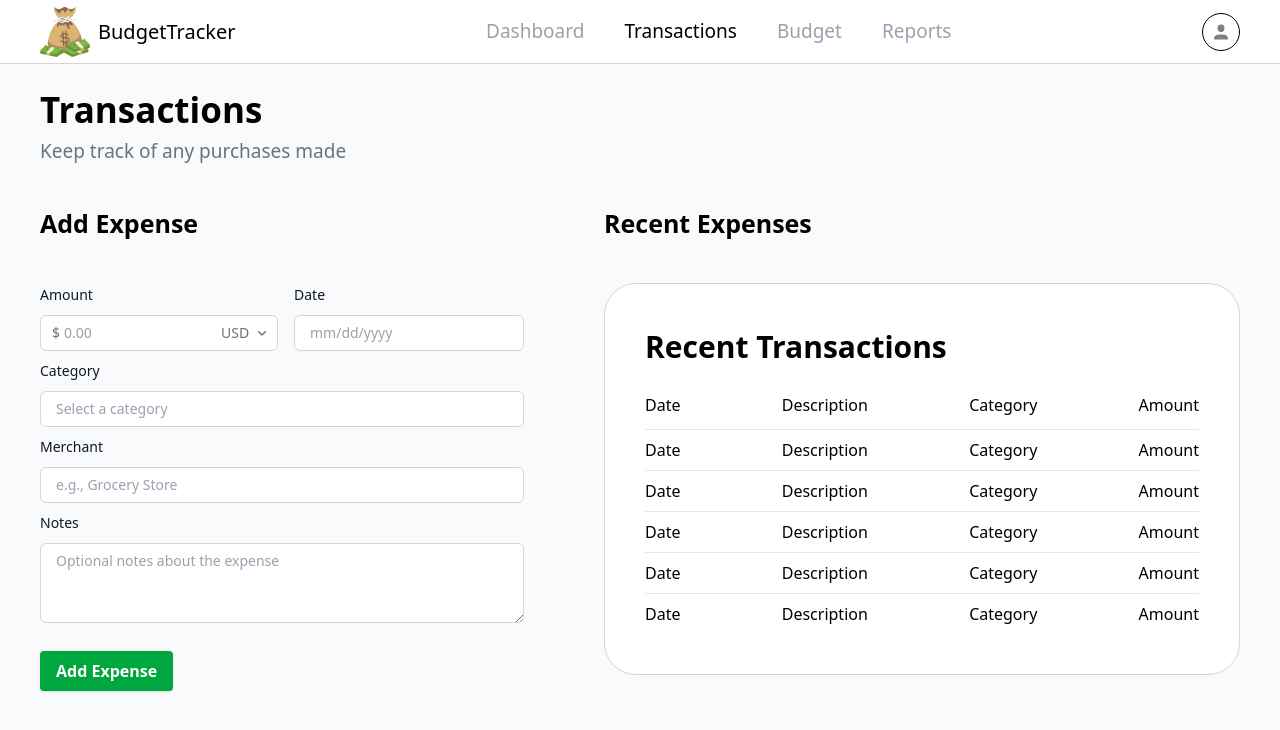
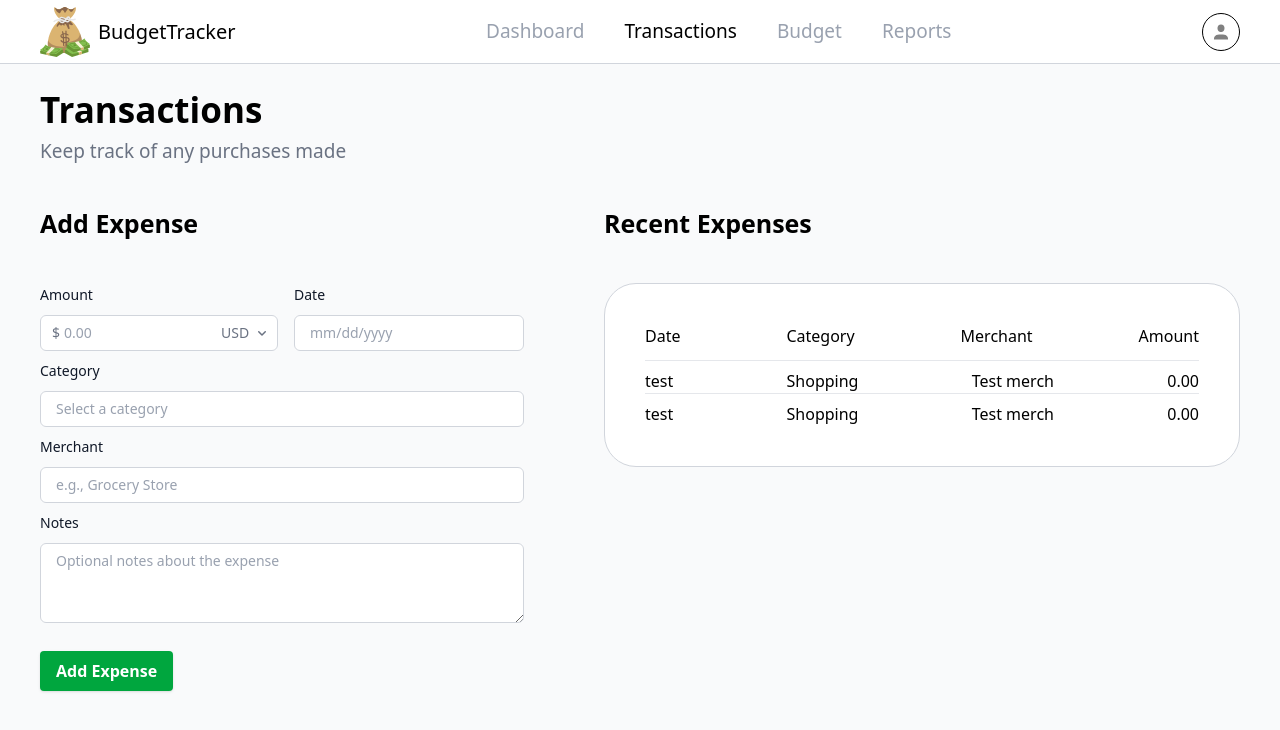
Before and after one commit to corycamp/BudgetTracker, a Next.js app: page /Transactions in a window 1280 px wide. Shown: the top 730 px of the page. Built offline with nearby package versions, Linux system fonts and the light colour scheme.

Commit message:
Updated transaction

```diff
--- a/src/app/Dashboard/_components/RecentTransactions.tsx
+++ b/src/app/Dashboard/_components/RecentTransactions.tsx
@@ -1,9 +1,28 @@
+import { TableText } from "@/components/common/constants";
 import Table from "@/components/ui/Table";
 
 const RecentTransactions = () => {
   return (
     <div className="w-full lg:w-49/100">
-      <Table />
+      <Table
+        title={TableText.titles.transactions}
+        header={Object.values(TableText.headers.transactions)}
+        emptyValue={"No Recent Transactions"}
+        data={[
+          {
+            date: "2025-09-16",
+            category: "Shopping qeqweqweqweqeqweqwewqe",
+            description: "Test description",
+            amount: "0.00",
+          },
+          {
+            date: "2025-09-16",
+            category: "Wash",
+            description: "Test description",
+            amount: "0.00",
+          },
+        ]}
+      />
     </div>
   );
 };
--- a/src/app/Transactions/page.tsx
+++ b/src/app/Transactions/page.tsx
@@ -1,7 +1,7 @@
 "use client";
 
 import Table from "@/components/ui/Table";
-import { TransactionsText } from "../../components/common/constants";
+import { TableText, TransactionsText } from "../../components/common/constants";
 import PageProvier from "../../components/ui/PageProvider";
 import ExpenseForm from "./_components/ExpenseForm";
 
@@ -27,7 +27,24 @@ const Transactions = () => {
                 Recent Expenses
               </h1>
             </div>
-            <Table />
+            <Table
+              header={Object.values(TableText.headers.expenses)}
+              emptyValue={"No Recent Expenses"}
+              data={[
+                {
+                  date: "test",
+                  category: "Shopping",
+                  merchant: "Test merchant",
+                  amount: "0.00",
+                },
+                {
+                  date: "test",
+                  category: "Shopping",
+                  merchant: "Test merchant",
+                  amount: "0.00",
+                },
+              ]}
+            />
           </div>
         </div>
       </div>
--- a/src/components/common/constants.ts
+++ b/src/components/common/constants.ts
@@ -15,3 +15,24 @@ export const TransactionsText={
     heading:"Transactions",
     subHeading:"Keep track of any purchases made"
 }
+
+export const TableText = {
+    titles:{
+        expenses: "Recent Expenses",
+        transactions: "Recent Transactions",
+    },
+    headers:{
+        expenses: {
+            date: "Date",
+            category:"Category",
+            merchant:"Merchant",
+            amout:"Amount"
+        },
+        transactions: {
+            date: "Date",
+            description:"Description",
+            category:"Category",
+            amout:"Amount"
+        },
+    }
+}
--- a/src/components/common/interfaces.tsx
+++ b/src/components/common/interfaces.tsx
@@ -1,19 +1,19 @@
-type NavbarLink = "Dashboard" | "Transactions" | "Budget" | "Reports";
+export type NavbarLink = "Dashboard" | "Transactions" | "Budget" | "Reports";
 
-interface PageProviderProps {
+export interface PageProviderProps {
   pageName: string;
   pageSubHeading?: string;
   customButton?: any;
   children: React.ReactNode;
 }
 
-interface CardProps {
+export interface CardProps {
   imageSrc: string;
   title: string;
   amount: number;
 }
 
-interface InputFieldProps {
+export interface InputFieldProps {
   id: string;
   title: string;
   placeholder: string;
@@ -23,3 +23,24 @@ interface InputFieldProps {
   customInputClass?: string;
   inputType?: string;
 }
+
+export interface ExpenseTableItem {
+  date: string;
+  category: string;
+  merchant: string;
+  amount: string;
+}
+
+export interface RecentTransactionsTableItem {
+  date: string;
+  description: string;
+  category: string;
+  amount: string;
+}
+
+export interface TableProps {
+  title?: string;
+  header: string[];
+  emptyValue: string;
+  data: ExpenseTableItem[] | RecentTransactionsTableItem[];
+}
--- a/src/components/ui/Navbar.tsx
+++ b/src/components/ui/Navbar.tsx
@@ -4,11 +4,11 @@ import Link from "next/link";
 import { usePathname } from "next/navigation";
 import { NavigationLinks } from "../common/constants";
 import logo from "./assets/logo.svg";
-import bell from "./assets/bell.svg";
 import avatar from "./assets/avatar.svg";
 import Image from "next/image";
 import clsx from "clsx";
 import { useEffect, useState } from "react";
+import { NavbarLink } from "../common/interfaces";
 
 const Navbar = () => {
   const [isOpen, setIsOpen] = useState<boolean>(false);
--- a/src/components/ui/Table.tsx
+++ b/src/components/ui/Table.tsx
@@ -1,45 +1,54 @@
-const Table = () => {
-  const hasValue = true;
-  const title = "Recent Transactions";
-  const emptyValue = "No recent transactions";
+import {
+  ExpenseTableItem,
+  RecentTransactionsTableItem,
+  TableProps,
+} from "../common/interfaces";
+
+const Table = (props: TableProps) => {
+  const { title, header, emptyValue, data } = props;
 
   const tableHeader = () => {
     return (
       <div className="flex flex-row w-full justify-between mb-3">
-        <h3>Date</h3>
-        <h3>Description</h3>
-        <h3>Category</h3>
-        <h3>Amount</h3>
+        {header?.map((item) => (
+          <h3 key={item}>{item}</h3>
+        ))}
       </div>
     );
   };
 
-  const tableItem = () => {
+  const tableItem = (item: (typeof data)[0]) => {
     return (
-      <div className="flex flex-row w-full justify-between border-t-1 border-t-gray-200 pt-2 pb-2">
-        <h3>Date</h3>
-        <h3>Description</h3>
-        <h3>Category</h3>
-        <h3>Amount</h3>
+      <div className="flex flex-row w-full justify-between border-t-1 border-t-gray-200 pt-2 ">
+        {Object.values(item).map((item: string) => (
+          <div key={item}>
+            <h3>{item.replace(/^(.{10}).*$/, "$1")}</h3>
+          </div>
+        ))}
       </div>
     );
   };
 
-  const itemCard = (index: number) => (
+  const itemCard = (
+    item: ExpenseTableItem | RecentTransactionsTableItem,
+    index: number
+  ) => (
     <div
       className={`flex flex-row w-full justify-between ${
         index != 0 && "border-t-1"
       } pb-3 pt-3 border-t-gray-300`}
     >
       <div className="flex flex-col">
-        <h3>Grocery Shopping</h3>
-        <h5>2025-09-16</h5>
+        <h3>{"description" in item ? item.description : item.merchant}</h3>
+        <h5>{item.date}</h5>
       </div>
-      <div className="flex flex-row items-center">
-        <h3 className="flex text-[15px] rounded-4xl bg-gray-100 min-w-15 p-2 justify-center max-w-15">
-          Food
-        </h3>
-        <h3 className="text-[20px] text-red-400 ml-5">-$150</h3>
+      <div className="flex flex-row items-center ml-2">
+        <div className="flex flex-wrap rounded-4xl bg-gray-100 min-w-15 p-2 justify-center">
+          <h3 className="text-[15px]">
+            {item.category.replace(/^(.{5}).*$/, "$1")}
+          </h3>
+        </div>
+        <h3 className="text-[20px] text-red-400 ml-5">{item.amount}</h3>
       </div>
     </div>
   );
@@ -47,10 +56,10 @@ const Table = () => {
   const mobileTableItem = () => {
     return (
       <div className="flex flex-col lg:hidden">
-        {Array.from({ length: 5 }, (_i, index) => {
+        {data.map((item, index) => {
           return (
             <div key={index} className="flex flex-row w-full">
-              {itemCard(index)}
+              {itemCard(item, index)}
             </div>
           );
         })}
@@ -62,10 +71,10 @@ const Table = () => {
     return (
       <div className="hidden lg:flex flex-col">
         <div className="flex flex-row w-full">{tableHeader()}</div>
-        {Array.from({ length: 5 }, (_i, index) => {
+        {data?.map((item, index) => {
           return (
             <div key={index} className="flex flex-row w-full">
-              {tableItem()}
+              {tableItem(item)}
             </div>
           );
         })}
@@ -75,10 +84,12 @@ const Table = () => {
 
   return (
     <div className="flex flex-col mb-10 p-10 lg:w-full bg-white border-1 border-gray-300 rounded-4xl max-h-155 overflow-auto">
-      <h1 className="text-[20px] sm:text-[25px] md:text-[30px] font-bold mb-6">
-        {title}
-      </h1>
-      {hasValue ? (
+      {title && (
+        <h1 className="text-[20px] sm:text-[25px] md:text-[30px] font-bold mb-6">
+          {title}
+        </h1>
+      )}
+      {!!data.length ? (
         <div>
           {desktopTableItem()}
           {mobileTableItem()}
```
